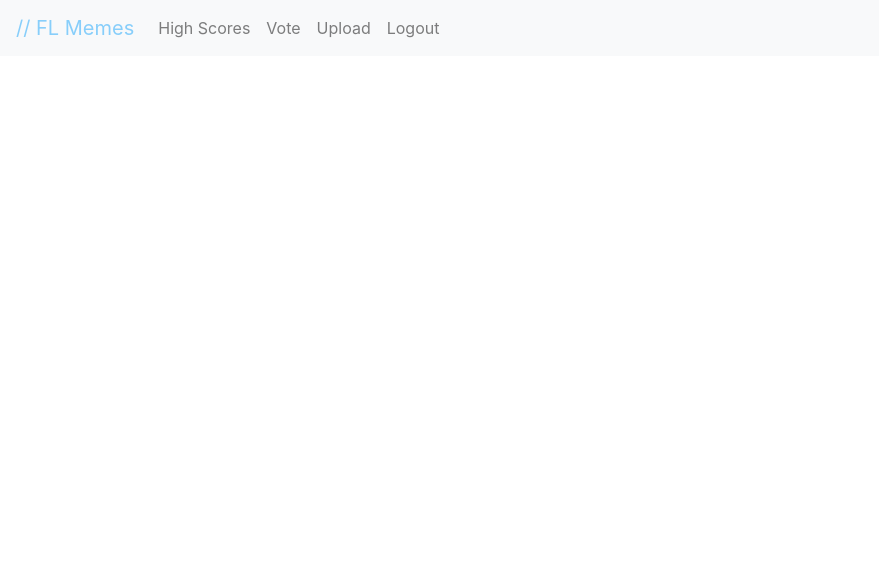
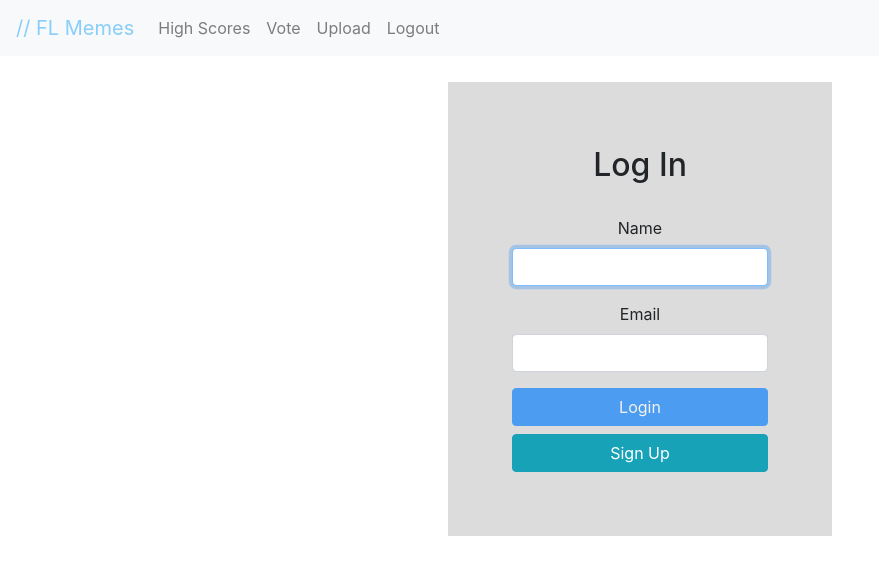
Before and after one commit to Superunknown1103/meme-app-front, a React (Create React App) app in the folder meme-app/: page /edituser in a window 1280 px wide. Shown: the top 574 px of the page, without its empty margins (0-879 px from the left). Built offline with nearby package versions, Linux system fonts and the light colour scheme; no server answers.

Commit message:
adding 4 phil

```diff
--- a/meme-app/src/App.css
+++ b/meme-app/src/App.css
@@ -74,3 +74,11 @@
 .navbar {
   margin-bottom: 3vh !important
 }
+
+.u_name_field {
+  font-style: italic;
+}
+
+.u_name_field :hover {
+  cursor: pointer;
+}
--- a/meme-app/src/App.js
+++ b/meme-app/src/App.js
@@ -6,6 +6,7 @@ import HighScores from './components/HighScores';
 import Login from './components/Login';
 import SignUp from './components/Signup';
 import Navigation from './components/Navigation';
+import EditUser from './components/EditUser';
 import { BrowserRouter as Router, Route, Link, Switch } from 'react-router-dom';
 import { PrivateRoute } from './helpers/PrivateRoute';
 import h from './helpers/helper'
@@ -19,6 +20,7 @@ export default class App extends React.Component {
           <Route path="/login" component={Login} />
           <Route path="/signup" component={SignUp} />
           <Route path="/signup" component={SignUp} />
+          <PrivateRoute path="/edituser" component={EditUser} />
           <PrivateRoute path="/vote" component={MemeCollection} />
           <PrivateRoute path="/upload" component={Uploader} />
           <Route path="/highscores" component={HighScores} />
--- /dev/null
+++ b/meme-app/src/components/EditUser.js
@@ -0,0 +1,99 @@
+import React from 'react';
+import { Button, FormGroup, FormControl } from "react-bootstrap";
+import h from '../helpers/helper'
+
+export default class EditUser extends React.Component {
+    constructor(props) {
+        super(props);
+
+        this.state = {
+            email: "",
+            password: "",
+            name: ""
+        };
+    }
+
+        componentDidMount() {
+            if (h.user) {
+                this.setState({
+                    name: h.name,
+                    email: h.email
+                })
+            }
+        }
+
+        validateForm() {
+            return this.state.email.length > 0 && this.state.password.length > 0;
+        }
+
+        handleChange = event => {
+            this.setState({
+                [event.target.id]: event.target.value
+            });
+        }
+
+        handleSubmit = event => {
+            event.preventDefault();
+            let data = new FormData();
+            data.append('user[name]', this.state.name);
+            data.append('user[pass]', this.state.password);
+            data.append('user[email]', this.state.email);
+            fetch(h.server + '/authenticate', {
+                method: "POST",
+                headers: {
+                    'Accepts': 'application/json',
+                },
+                body: data,
+            }).then(resp => resp.json())
+                .then(data => {
+                    h.set_user(data.u_id, data.u_name);
+                    h.set_token(data.token)
+                    window.location = window.location.origin + '/vote'
+                })
+                .catch(err => alert(err))
+        }
+
+    render() {
+        return (
+            <div className="login">
+                <h2>Log In</h2>
+                <br />
+                <form onSubmit={this.handleSubmit}>
+                    <FormGroup controlId="name" bsSize="large">
+                        <label>Name</label>
+                        <FormControl
+                            autoFocus
+                            type="name"
+                            value={this.state.email}
+                            onChange={this.handleChange}
+                        />
+                    </FormGroup>
+                    <FormGroup controlId="email" bsSize="large">
+                        <label>Email</label>
+                        <FormControl
+                            value={this.state.email}
+                            onChange={this.handleChange}
+                            type="email"
+                        />
+                    </FormGroup>
+                    <Button
+                        block
+                        bsSize="large"
+                        disabled={!this.validateForm()}
+                        type="submit"
+                    >
+                        Login
+              </Button>
+                    <Button
+                        block
+                        bsSize="small"
+                        variant="info"
+                        onClick={() => { this.redirectToSignUp() }}
+                    >
+                        Sign Up
+              </Button>
+                </form>
+            </div>
+        )
+    }
+}
--- a/meme-app/src/components/Login.js
+++ b/meme-app/src/components/Login.js
@@ -1,6 +1,6 @@
 import React, { Component } from "react";
 import { Button, FormGroup, FormControl } from "react-bootstrap";
-import  h  from '../helpers/helper'
+import h from '../helpers/helper'
 
 export default class Login extends Component {
   constructor(props) {
@@ -35,22 +35,27 @@ export default class Login extends Component {
   handleSubmit = event => {
     event.preventDefault();
     let data = new FormData();
-    data.append('user[name]', this.state.name);
     data.append('user[pass]', this.state.password);
     data.append('user[email]', this.state.email);
-    fetch(h.server + '/authenticate', {
+    fetch(h.server + 'authenticate', {
       method: "POST",
+      mode: 'no-cors',
       headers: {
         'Accepts': 'application/json',
+        'Content-Type': 'application/json'
       },
       body: data,
     }).then(resp => resp.json())
       .then(data => {
-          h.set_user(data.u_id);
-          h.set_token(data.token)
-          window.location = window.location.origin + '/vote'
+        h.set_user(data.u_id, data.u_name);
+        h.set_token(data.token)
+        // window.location = window.location.origin + '/vote'
       })
       .catch(err => alert(err))
+  }
+
+  redirectToSignUp = () => {
+    window.location = window.location.origin + '/signup'
   }
 
   render() {
@@ -84,6 +89,14 @@ export default class Login extends Component {
           >
             Login
           </Button>
+          <Button
+            block
+            bsSize="small"
+            variant="info"
+            onClick={() => { this.redirectToSignUp() }}
+          >
+            Sign Up
+          </Button>
         </form>
       </div>
     );
--- a/meme-app/src/components/Navigation.js
+++ b/meme-app/src/components/Navigation.js
@@ -8,6 +8,10 @@ export default class Navigation extends React.Component {
         h.clear_user()
         h.clear_token()
         window.location.href = "/login"
+    }
+
+    editUser = () => {
+        window.location.href = "/edituser"
     }
 
     render() {
@@ -29,6 +33,9 @@ export default class Navigation extends React.Component {
                              <NavDropdown.Item href="#action/3.4">Separated link</NavDropdown.Item>
                          </NavDropdown> */}
                      </Nav>
+                     <Nav onClick={() => {this.editUser()}} className="ml-auto u_name_field">
+                         {}
+                     </Nav>
                      {/* <Form inline>
                          <FormControl type="text" placeholder="Search" className="mr-sm-2" />
                          <Button variant="outline-success">Search</Button>
--- a/meme-app/src/components/Signup.js
+++ b/meme-app/src/components/Signup.js
@@ -39,14 +39,20 @@ export default class SignUp extends Component {
                 body: data,
             }).then(resp => resp.json())
                 .then(data => {
-                    h.set_user(data.u_id);
-                    h.set_token(data.token)
-                    window.location = window.location.origin + '/vote'
+                    // debugger;
+                    // h.set_user(data.u_id);
+                    // h.set_token(data.token)
+                    // window.location = window.location.origin + '/vote'
+                    console.log(data)
                 })
                 .catch(err => alert(err))
         } else {
             alert('passwords do not match')
         }
+    }
+
+    redirectToLogIn = () => {
+        window.location = window.location.origin + '/login'
     }
 
     render() {
@@ -97,6 +103,14 @@ export default class SignUp extends Component {
                     >
                         Create Account
           </Button>
+          <Button
+            block
+            bsSize="small"
+            variant="info"
+            onClick={() => { this.redirectToLogIn()}}
+          >
+            Back To Login
+          </Button>
                 </form>
             </div>
         );
--- a/meme-app/src/helpers/helper.js
+++ b/meme-app/src/helpers/helper.js
@@ -6,7 +6,7 @@ let h = {
     server: "http://localhost:3000/",
     // check for authentication
     isAuthenticated: async () => {
-            let prom =  fetch(h.server + '/verify_auth')
+        let prom = fetch(h.server + 'current_user')
             .then(res => res.json())
             .then(json => {
                 return json.authenticated
@@ -17,10 +17,16 @@ let h = {
     },
     // retrieve user
     user: localStorage.getItem('u_id') ? localStorage.getItem('u_id') : '',
+    // retrieve user name
+    name: localStorage.getItem('u_name') ? localStorage.getItem('u_name') : '',
     // retrieve token
     token: localStorage.getItem('token') ? localStorage.getItem('token') : '',
+    // retrieve user_email
+    email: localStorage.getItem('u_email') ? localStorage.getItem('u_email') : '',
+    // set user email memory
+    set_email: (email) => { localStorage.setItem('u_email', email) },
     // save user
-    set_user: (user) => { localStorage.setItem('u_id', user) },
+    set_user: (user, name) => { localStorage.setItem('u_id', user); localStorage.setItem('u_name', name) },
     // save token
     set_token: (token) => { localStorage.setItem('token', token) },
     // clear user
```
Lines whose indentation alone changed are shown as unchanged.
